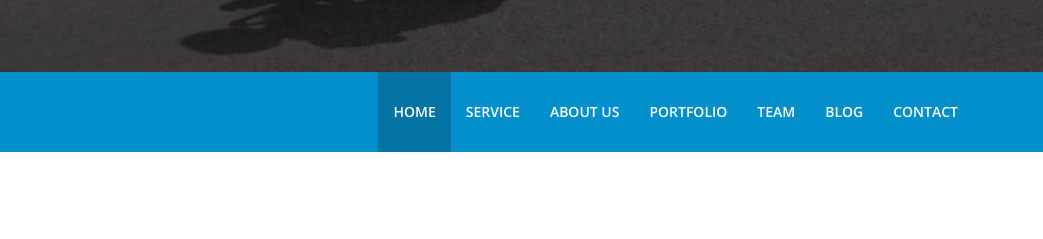
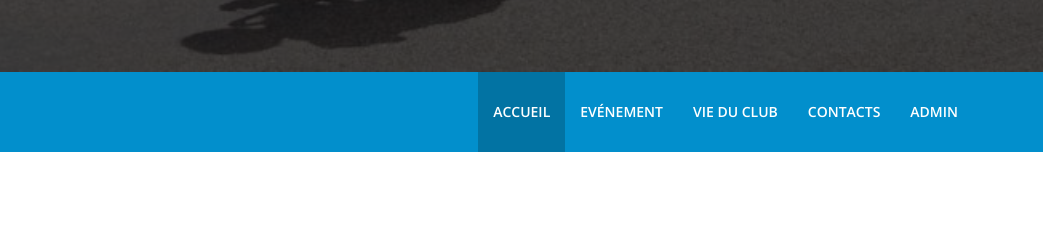
Before and after one commit to xblanc33/ucg, a website: page index.html in a window 1280 px wide. Shown: the part 728-967 px from the top of the page, 237-1280 px from the left. Drawn offline with nearby package versions, Linux system fonts and the light colour scheme; some packages are replaced by stand-ins of ours.

Commit message:
sections

```diff
--- a/index.html
+++ b/index.html
@@ -5,7 +5,7 @@
   <meta name="viewport" content="width=device-width, initial-scale=1.0">
   <meta name="description" content="">
   <meta name="author" content="">
-  <title>Oxygen - One Page HTML Template | Themeum</title>
+  <title>U.C.G | Union Cycliste Gradignanaise</title>
   <link href="css/bootstrap.min.css" rel="stylesheet">
   <link href="css/animate.min.css" rel="stylesheet">
   <link href="css/font-awesome.min.css" rel="stylesheet">
@@ -75,13 +75,11 @@
         </div>
         <div class="collapse navbar-collapse">
           <ul class="nav navbar-nav navbar-right">
-            <li class="scroll active"><a href="#home">Home</a></li>
-            <li class="scroll"><a href="#services">Service</a></li>
-            <li class="scroll"><a href="#about-us">About Us</a></li>
-            <li class="scroll"><a href="#portfolio">Portfolio</a></li>
-            <li class="scroll"><a href="#team">Team</a></li>
-            <li class="scroll"><a href="#blog">Blog</a></li>
-            <li class="scroll"><a href="#contact">Contact</a></li>
+            <li class="scroll active"><a href="#accueil">Accueil</a></li>
+            <li class="scroll"><a href="#blog">Evénement</a></li>
+            <li class="scroll"><a href="#vie">Vie du club</a></li>
+            <li class="scroll"><a href="#contact">Contacts</a></li>
+            <li class="scroll"><a href="#team">Admin</a></li>
           </ul>
         </div>
       </div>
```
